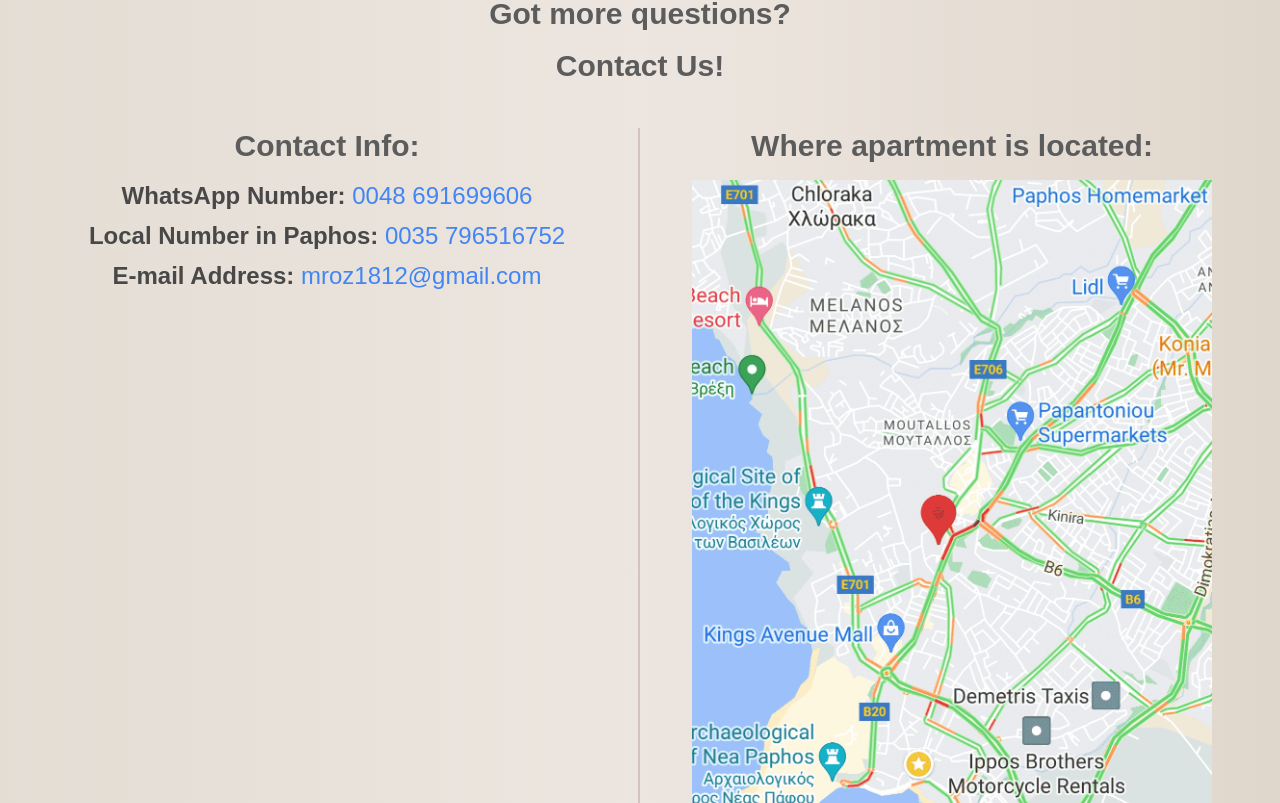
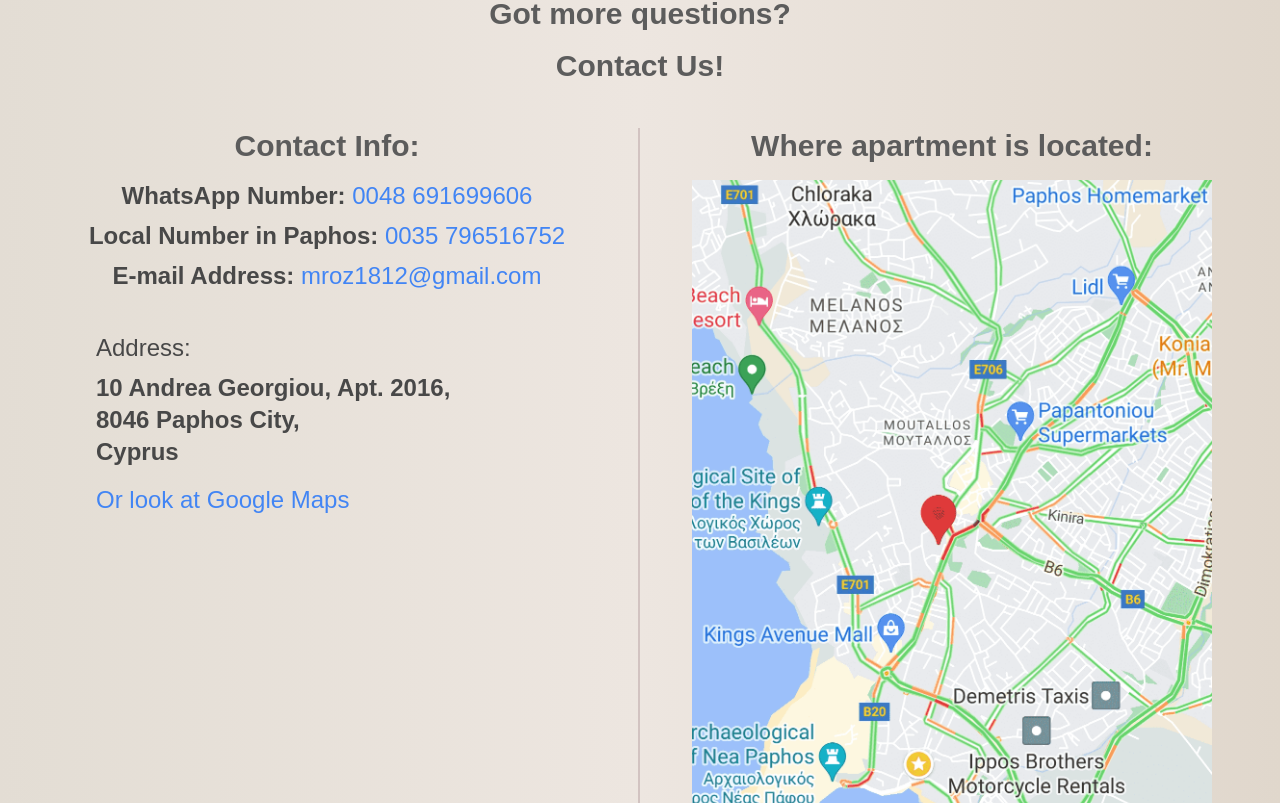
Before and after one commit to bartosz-szkolnik/central-rest-apartment, a Next.js app: page / in a window 1280 px wide. Shown: the part 10857-11660 px from the top of the page. Built offline with nearby package versions, Linux system fonts and the light colour scheme; a web font is replaced by a local one.

Commit message:
Move apartment address to first column and add google maps link

```diff
--- a/src/app/sections/contact-info.tsx
+++ b/src/app/sections/contact-info.tsx
@@ -2,6 +2,9 @@ import { Subtitle } from '@/app/components/subtitle';
 import { Paragraph } from '../components/paragraph';
 import { Map } from '../components/map';
 import { ExternalLink } from '../components/external-link';
+
+const GOOGLE_MAPS_LINK =
+  'https://www.google.com/maps/place/Andrea+Georgiou+10-2016,+Paphos+8046,+Cyprus/@34.7735554,32.4154569,17z/data=!3m1!4b1!4m5!3m4!1s0x14e706f17b5d94d9:0xa55c1a4cc6167b86!8m2!3d34.7735554!4d32.4180318?entry=ttu';
 
 export function ContactInfo() {
   return (
@@ -30,14 +33,7 @@ export function ContactInfo() {
           <span className="font-bold">E-mail Address: </span>
           <ExternalLink href="mailto:mroz1812@gmail.com">mroz1812@gmail.com</ExternalLink>
         </Paragraph>
-      </div>
-
-      <div className="col-span-1 mt-8">
-        <Subtitle underline={false}>Where apartment is located:</Subtitle>
-        <div className="mt-4 flex justify-center">
-          <Map></Map>
-        </div>
-        <div className="mx-12 mt-4 md:flex md:flex-col md:justify-center md:px-8">
+        <div className="mx-12 mt-8 md:flex md:flex-col md:justify-center md:px-8">
           <Paragraph className="mt-2 text-[18px]">Address:</Paragraph>
           <Paragraph className="mt-2 text-[18px] font-bold">
             <span>
@@ -46,6 +42,18 @@ export function ContactInfo() {
               Cyprus
             </span>
           </Paragraph>
+          <Paragraph className="mt-4">
+            <ExternalLink target="_blank" href={GOOGLE_MAPS_LINK}>
+              Or look at Google Maps
+            </ExternalLink>
+          </Paragraph>
+        </div>
+      </div>
+
+      <div className="col-span-1 mt-8">
+        <Subtitle underline={false}>Where apartment is located:</Subtitle>
+        <div className="mt-4 flex justify-center">
+          <Map></Map>
         </div>
       </div>
     </section>
```
Also changed, not shown: src/app/components/map.tsx (+0 -1 lines).
